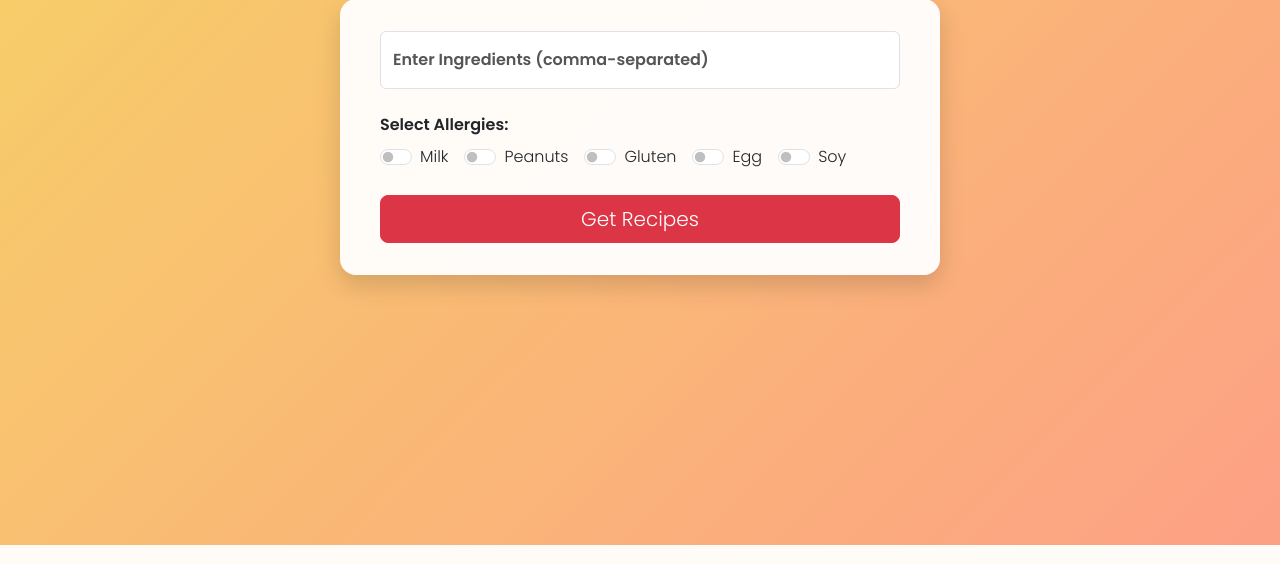
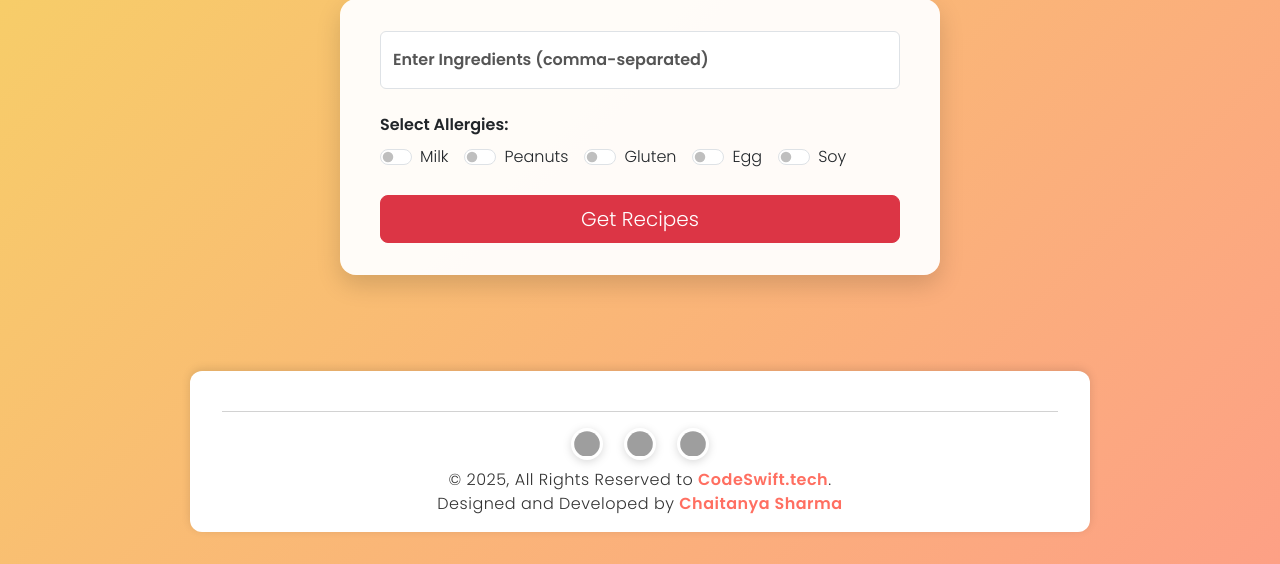
Before and after one commit to CS949/CookSathi, a Flask app: page / in a window 1280 px wide. Shown: the part 255-819 px from the top of the page. Run offline with Flask 3, Linux system fonts and the light colour scheme; parts of the project's set-up code (start-up, migrations or seed data) failed here and were passed over; grey boxes are pictures that could not be loaded.

Commit message:
CookSathi-V6

```diff
--- a/templates/index.html
+++ b/templates/index.html
@@ -200,6 +200,54 @@
         padding: 1.5rem 1.5rem;
       }
     }
+
+    .footer-cooksathi {
+      background: #fff; /* Changed from #111 to white */
+      box-shadow: 0 -2px 10px rgba(0,0,0,0.12);
+      border-radius: 0.75rem;
+      width: 100%;
+      max-width: 900px;
+      margin: 3rem auto 0 auto;
+      text-align: center;
+      color: #ff6f61;
+      font-size: 1rem;
+      opacity: 1;
+      padding: 1.5rem 2rem 1rem 2rem;
+      position: relative;
+      z-index: 30;
+    }
+    .footer-cooksathi .footer-content {
+      font-weight: 500;
+      letter-spacing: 0.5px;
+      color: #333; /* Make text dark for white background */
+    }
+    .footer-cooksathi .footer-link {
+      color: #ff6f61;
+      text-decoration: none;
+      font-weight: 700;
+      transition: text-decoration 0.2s;
+    }
+    .footer-cooksathi .footer-link:hover {
+      text-decoration: underline;
+      color: #ff6f61;
+    }
+    .footer-cooksathi .footer-icons img {
+      filter: drop-shadow(0 2px 4px rgba(0,0,0,0.15));
+      background: #fff;
+      border-radius: 50%;
+      padding: 0.2rem;
+    }
+    @media (max-width: 575px) {
+      .footer-cooksathi {
+        padding: 1rem 1rem 0.75rem 1rem;
+        font-size: 0.95rem;
+      }
+      .footer-cooksathi .footer-icons img {
+        width: 1.5rem;
+        height: 1.5rem;
+        margin: 0 0.25rem;
+      }
+    }
   </style>
 </head>
 <body>
@@ -274,6 +322,23 @@
     {% endif %}
   </div>
 
+  <!-- Footer -->
+  <footer class="footer-cooksathi">
+    <hr style="border-top:1px solid #222;opacity:0.2;margin-bottom:1rem;">
+    <div class="footer-content">
+      <div class="footer-icons mb-2">
+        <img src="https://cdn-icons-png.flaticon.com/512/1046/1046784.png" alt="Food Icon" style="width:2rem;height:2rem;margin:0 0.5rem;vertical-align:middle;">
+        <img src="https://cdn-icons-png.flaticon.com/512/3135/3135715.png" alt="Chef Icon" style="width:2rem;height:2rem;margin:0 0.5rem;vertical-align:middle;">
+        <img src="https://cdn-icons-png.flaticon.com/512/3075/3075977.png" alt="Cooking Icon" style="width:2rem;height:2rem;margin:0 0.5rem;vertical-align:middle;">
+      </div>
+      <div>
+        © 2025, All Rights Reserved to
+        <a href="https://thecodeswift.tech/" target="_blank" class="footer-link">CodeSwift.tech</a>.<br>
+        Designed and Developed by
+        <a href="https://www.linkedin.com/in/cs949/" target="_blank" class="footer-link">Chaitanya Sharma</a>
+      </div>
+    </div>
+  </footer>
 
   <script src="https://cdn.jsdelivr.net/npm/bootstrap@5.3.0/dist/js/bootstrap.bundle.min.js"></script>
   <script>
```
